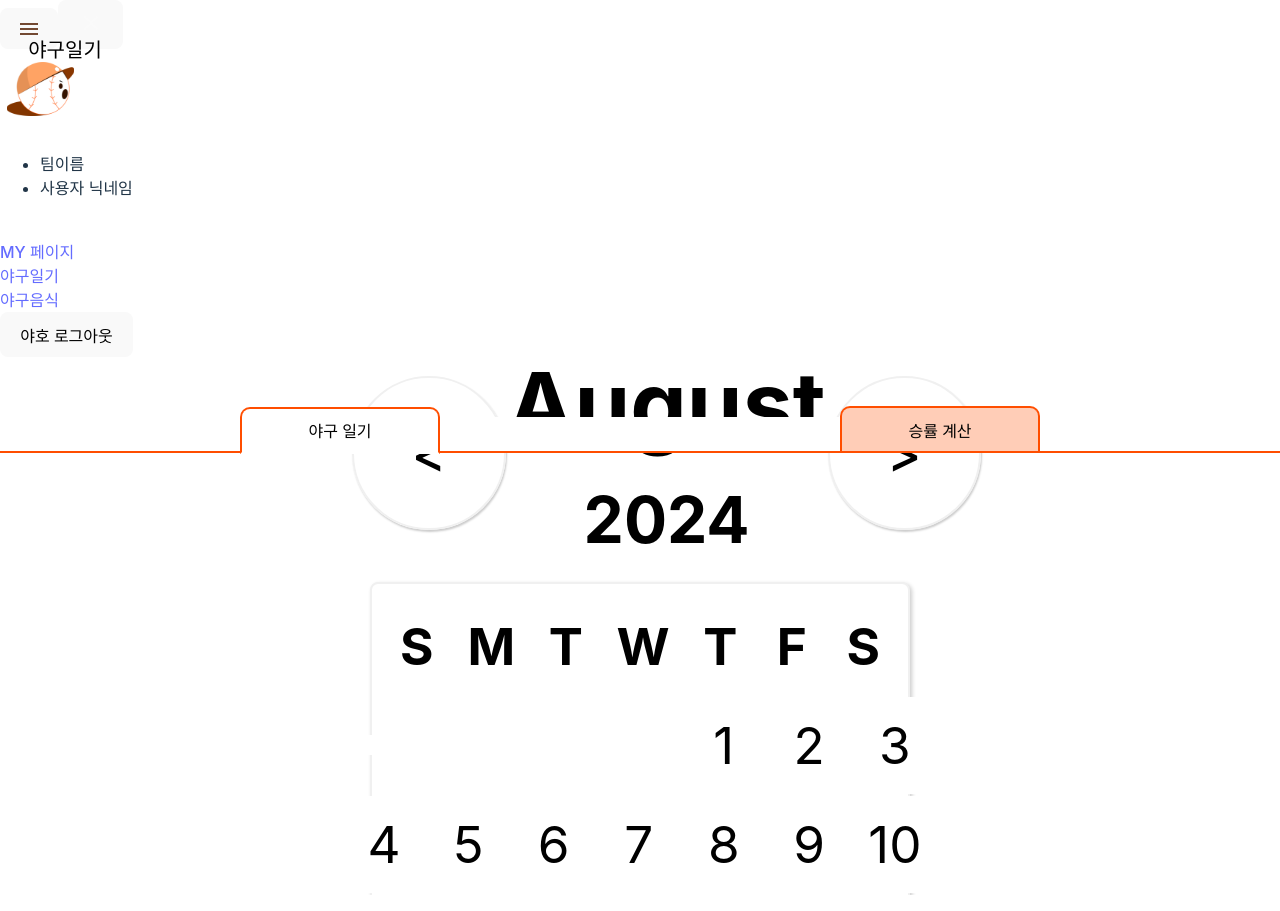
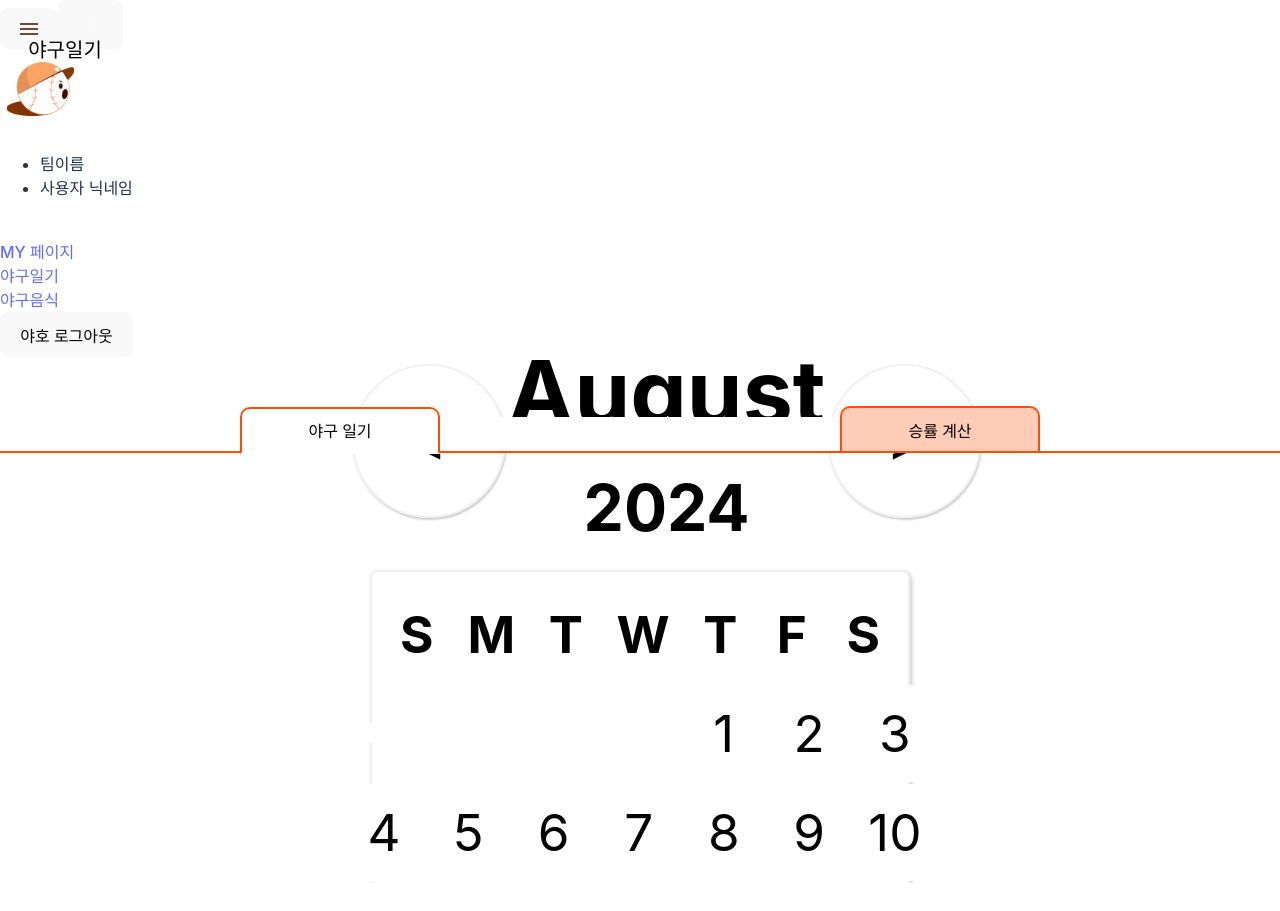
Before and after one commit to YahoProject/Yaho_FrontEnd, a React (Vite) app: page /calendar in a window 1280 px wide. Shown: the top 911 px of the page. Built offline with nearby package versions, Linux system fonts and the light colour scheme; no server answers; the HTML template or start-up script is replaced by a standard one.

Commit message:
Update CustomCalendar.css

```diff
--- a/src/styles/CustomCalendar.css
+++ b/src/styles/CustomCalendar.css
@@ -9,7 +9,7 @@ body{
   display: flex;
   justify-content: center;
   height: 60vh;
-  margin-top: 45px;
+  margin-top: 33px;
 }
 
 .custom-calendar {
```
